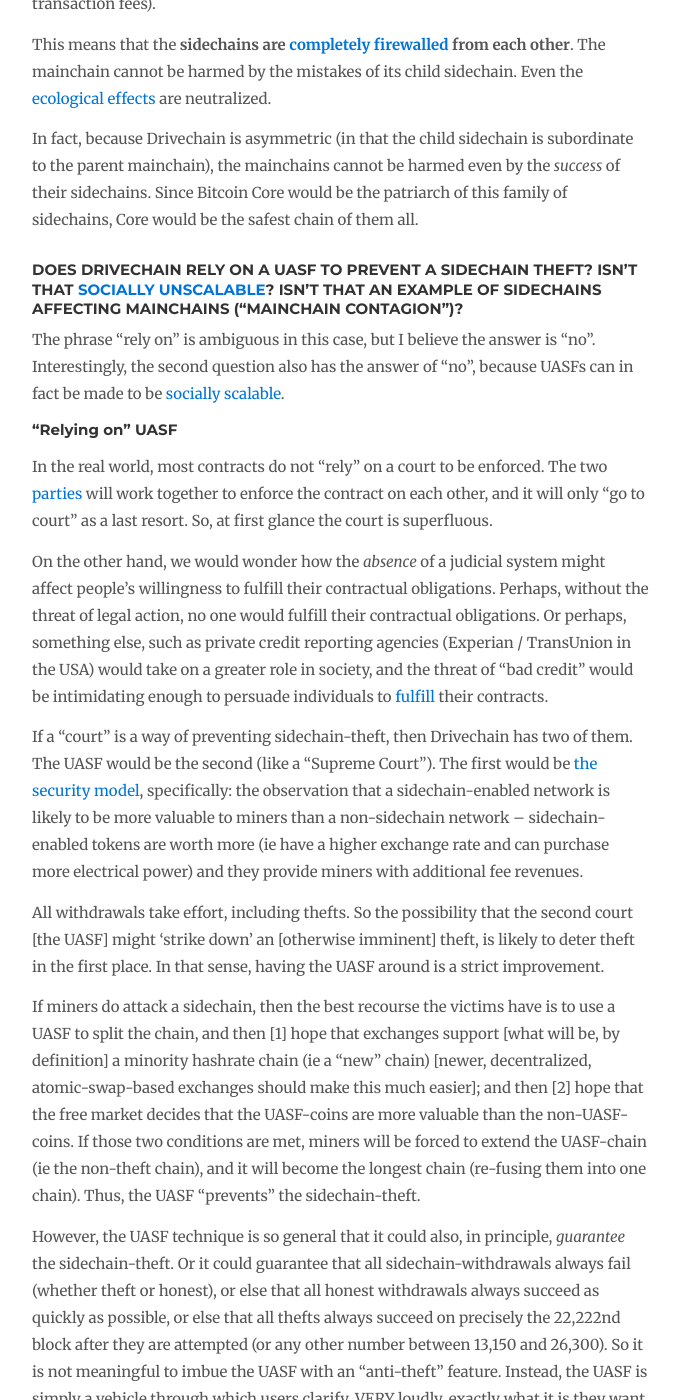
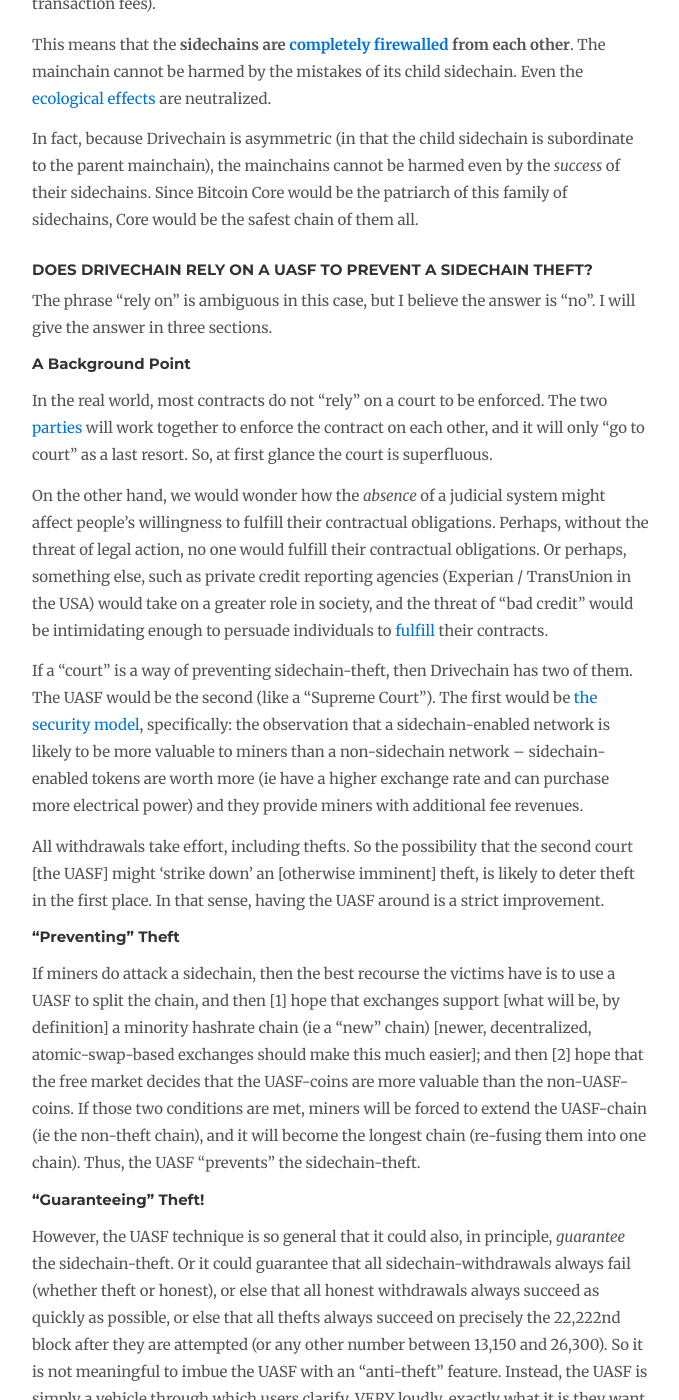
Before and after one commit to drivechain-project/drivechain.info, a Jekyll site: the page built from faq/index.md, in a window 1280 px wide and 1400 px high, scrolled down 1152 px. Shown: the whole window, without its empty margins (138-817 px from the left). Built offline with Jekyll 4.4.1, drawn with Linux system fonts in a browser that asks for light colours; nearby versions of some CDN libraries; comment, search, counter and statistics services are not loaded; some of the changed text lies outside the part shown.

Commit message:
broke a 3-part question into 3 individual questions

```diff
--- a/faq/index.md
+++ b/faq/index.md
@@ -34,11 +34,11 @@
 In fact, because Drivechain is asymmetric (in that the child sidechain is subordinate to the parent mainchain), the mainchains cannot be harmed even by the *success* of their sidechains. Since Bitcoin Core would be the patriarch of this family of sidechains, Core would be the safest chain of them all.
 
 
-### Does Drivechain rely on a UASF to prevent a sidechain theft? Isn't that [socially unscalable](https://twitter.com/theinstagibbs/status/965315428686934016)? Isn't that an example of sidechains affecting mainchains ("mainchain contagion")? ### {#uasf-reliance}
+### Does Drivechain rely on a UASF to prevent a sidechain theft? ### {#uasf-reliance}
 
-The phrase "rely on" is ambiguous in this case, but I believe the answer is "no". Interestingly, the second question also has the answer of "no", because UASFs can in fact be made to be [socially scalable](http://unenumerated.blogspot.com/2017/02/money-blockchains-and-social-scalability.html).
+The phrase "rely on" is ambiguous in this case, but I believe the answer is "no". I will give the answer in three sections.
 
-##### "Relying on" UASF
+##### A Background Point
 
 In the real world, most contracts do not "rely" on a court to be enforced. The two [parties](https://en.wikipedia.org/wiki/Party_%28law%29) will work together to enforce the contract on each other, and it will only "go to court" as a last resort. So, at first glance the court is superfluous.
 
@@ -48,16 +48,21 @@
 
 All withdrawals take effort, including thefts. So the possibility that the second court [the UASF] might 'strike down' an [otherwise imminent] theft, is likely to deter theft in the first place. In that sense, having the UASF around is a strict improvement.
 
+##### "Preventing" Theft
+
 If miners do attack a sidechain, then the best recourse the victims have is to use a UASF to split the chain, and then [1] hope that exchanges support [what will be, by definition] a minority hashrate chain (ie a "new" chain) [newer, decentralized, atomic-swap-based exchanges should make this much easier]; and then [2] hope that the free market decides that the UASF-coins are more valuable than the non-UASF-coins. If those two conditions are met, miners will be forced to extend the UASF-chain (ie the non-theft chain), and it will become the longest chain (re-fusing them into one chain). Thus, the UASF "prevents" the sidechain-theft.
+
+##### "Guaranteeing" Theft!
 
 However, the UASF technique is so general that it could also, in principle, *guarantee* the sidechain-theft. Or it could guarantee that all sidechain-withdrawals always fail (whether theft or honest), or else that all honest withdrawals always succeed as quickly as possible, or else that all thefts always succeed on precisely the 22,222nd block after they are attempted (or any other number between 13,150 and 26,300). So it is not meaningful to imbue the UASF with an "anti-theft" feature. Instead, the UASF is simply a vehicle through which users clarify, VERY loudly, exactly what it is they want to buy from miners when they hand over 140,000 USD (at 2/18/2018 prices) in exchange for the newest 13.5 BTC (assuming 1 BTC of tx fees).
 
 "The UASF" is just a stand-in for "the free market". After all, [some sidechains are bad, and we *want* miners/investors to get rid of them for us](http://www.truthcoin.info/blog/wise-contracts/). So who's to say that a given theft is even a bad thing? And who is to say that it even is theft in the first place (this could only be justified by appealing to the sidechain node, which is exactly what sidechains are uninterested in doing).
 
+### Isn't that [UASF reliance] solution [socially unscalable](https://twitter.com/theinstagibbs/status/965315428686934016)? ### {#social-scalability}
 
-##### UASF Social Scalability  ##### {#uasf-scalability}
+Despite the previous answer, where I say that drivechain does NOT rely on a UASF, I will answer this question. I believe the answer to this one is also a no, because UASFs can in fact be made to be [socially scalable](http://unenumerated.blogspot.com/2017/02/money-blockchains-and-social-scalability.html).
 
-Despite the previous answer, let us imagine that mining conditions have reached a point of extreme hostility, such that each withdrawal *must* be manually escorted across the finish line by a new UASF. (In this way, the withdrawals would "rely on" UASFs.)
+First, let us imagine that mining conditions have reached a point of extreme hostility, such that each withdrawal *must* be manually escorted across the finish line by a new UASF. (In this way, the withdrawals would "rely on" UASFs.)
 
 Is this technique "socially scalable"?
 
```
Also changed, not shown: other parts of faq/index.md (+1 -1 lines).
